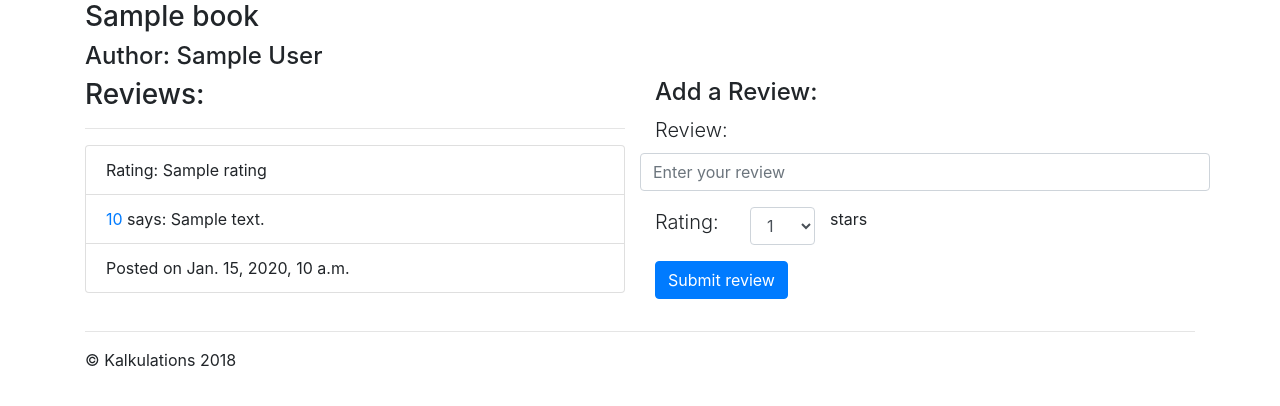
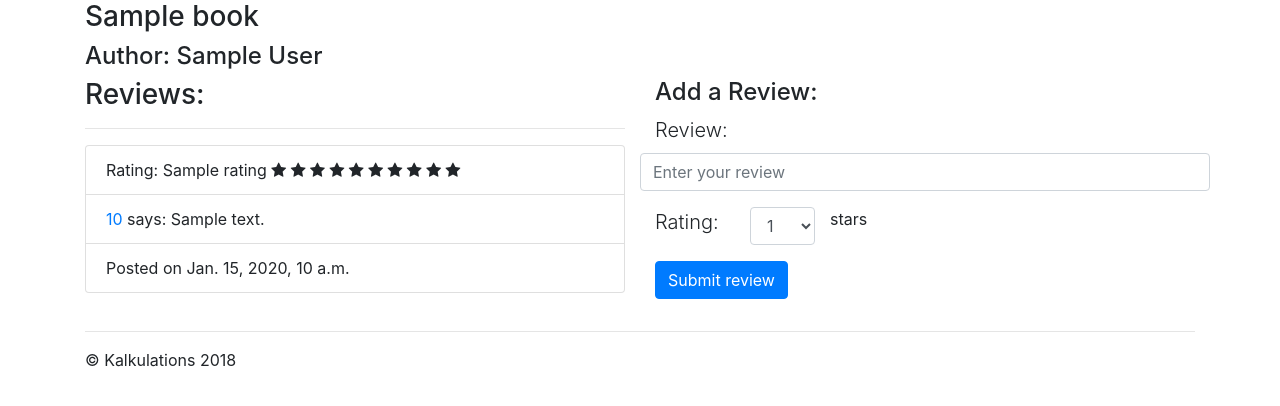
Before and after one commit to ckalk/belt_reviewer_aws, a Django app: template apps/books_reviews/templates/books_reviews/show.html in a window 1280 px wide. Shown: the part 56-462 px from the top of the page. Run offline with Django 3.2, Linux system fonts and the light colour scheme; the template is opened without the code that fills it: most values are stand-ins (such as "Sample title", 1, 10 or a date in 2020); some libraries are stand-ins or nearby versions.

Commit message:
fixed show.html for stars

```diff
--- a/apps/books_reviews/templates/books_reviews/show.html
+++ b/apps/books_reviews/templates/books_reviews/show.html
@@ -4,10 +4,11 @@
     <meta charset="UTF-8">
     <meta name="viewport" content="width=device-width, initial-scale=1.0">
     <meta http-equiv="X-UA-Compatible" content="ie=edge">
-
+    <link rel="stylesheet" href="https://cdnjs.cloudflare.com/ajax/libs/font-awesome/4.7.0/css/font-awesome.min.css">
     <!-- Bootstrap CSS -->
     <!-- Latest compiled and minified CSS -->
     <link rel="stylesheet" href="https://maxcdn.bootstrapcdn.com/bootstrap/4.0.0/css/bootstrap.min.css" integrity="sha384-Gn5384xqQ1aoWXA+058RXPxPg6fy4IWvTNh0E263XmFcJlSAwiGgFAW/dAiS6JXm" crossorigin="anonymous">
+    {% load times %}
 
     <title>Show Book and Its Reviews</title>
 </head>
@@ -76,6 +77,9 @@
                 <ul class="list-group">
                     <li class="list-group-item">
                         Rating: {{ item.rating }}
+                        {% for i in item.rating|times %}
+                            <span class="fa fa-star"></span>
+                        {% endfor %}
                     </li>
                     <li class="list-group-item">
                         <a href="{%url 'reviewers:showuser' item.reviewer.id %}">{{ item.reviewer.alias }}</a> says: {{ item.review }}
```
Also changed, not shown: db.sqlite3.
